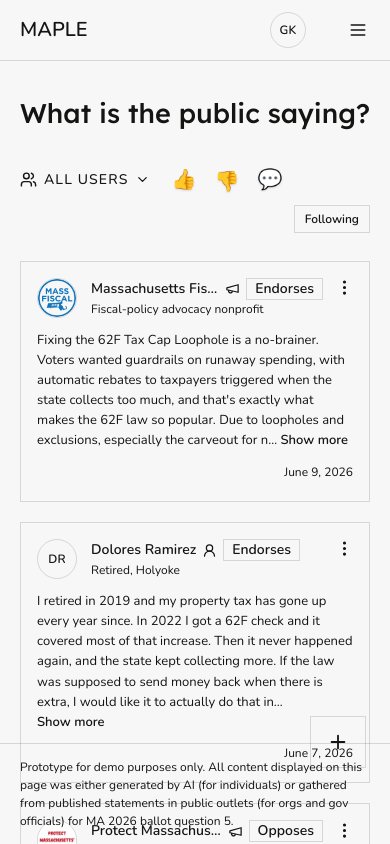
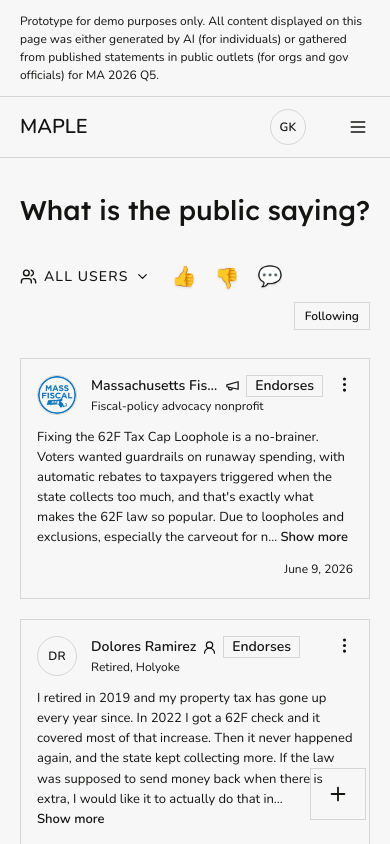
Before and after one commit to k-g-k/maple-testimony-redesign, a React (Vite) app: page / in a window 390 px wide. Shown: the top 844 px of the page. Built offline with nearby package versions, Linux system fonts and the light colour scheme.

Commit message:
fix responsive things

```diff
--- a/src/App.tsx
+++ b/src/App.tsx
@@ -17,6 +17,15 @@
  * set them too; here nothing else does, and the wiring is kept so the two stay
  * comparable.
  */
+const DISCLAIMER = (
+  <p className="font-body text-xs sm:text-sm text-caution-ink leading-[1.5]">
+    Prototype for demo purposes only. All content displayed on this page was
+    either generated by AI (for individuals) or gathered from published
+    statements in public outlets (for orgs and gov officials) for MA 2026
+    Q5.
+  </p>
+);
+
 export default function App({
   positionRow = "inline",
 }: {
@@ -32,6 +41,9 @@
   return (
     <SourcesProvider value={SOURCES}>
       <div className="bg-ground min-h-screen font-body text-ink overflow-x-clip">
+        <div className="sm:hidden bg-caution-soft border-b border-caution-ink/28 px-[20px] py-[12px]">
+          {DISCLAIMER}
+        </div>
         <SiteNav />
         {/* Below lg the nav is pinned, so the feed's sticky filter bar sticks
             under it: the nav's height plus its 1px bottom rule. From lg up
@@ -68,7 +80,7 @@
         <button
           onClick={() => setComposeSignal((n) => n + 1)}
           aria-label="Add your perspective"
-          className="group fixed bottom-[76px] right-[24px] z-50 inline-flex items-center h-[52px] pl-[16px] pr-[16px] rounded-pill border border-brand bg-brand text-ink-inverse shadow-panel hover:bg-brand-hover hover:border-brand-hover cursor-pointer transition-colors"
+          className="group fixed bottom-[24px] sm:bottom-[76px] right-[24px] z-50 inline-flex items-center h-[52px] pl-[16px] pr-[16px] rounded-pill border border-brand bg-brand text-ink-inverse shadow-panel hover:bg-brand-hover hover:border-brand-hover cursor-pointer transition-colors"
         >
           <Plus className="w-[22px] h-[22px] shrink-0" />
           <span className="grid grid-cols-[0fr] group-hover:grid-cols-[1fr] group-focus-visible:grid-cols-[1fr] transition-[grid-template-columns] duration-300 ease-out motion-reduce:transition-none">
@@ -80,10 +92,11 @@
           </span>
         </button>
 
-        {/* Pinned to the bottom: the note has to be visible without being the
-            first thing on the page, and a footer that scrolls away is a note
-            most readers never reach. */}
-        <footer className="fixed bottom-0 left-0 right-0 z-40 bg-caution-soft border-t border-caution-ink/28">
+        {/* From sm up, pinned to the bottom: the note has to be visible without
+            being the first thing on the page, and a footer that scrolls away is
+            a note most readers never reach. On phones it sits at the top
+            instead, where it scrolls away rather than covering the feed. */}
+        <footer className="hidden sm:block fixed bottom-0 left-0 right-0 z-40 bg-caution-soft border-t border-caution-ink/28">
           {/* Parked: the band above the bar, 8px of solid ground and 48px of
               fade, so content dissolved rather than cutting at the border.
           <div
@@ -91,14 +104,7 @@
             className="pointer-events-none absolute bottom-[calc(100%+1px)] left-0 right-0 h-[56px] bg-gradient-to-t from-ground from-14% via-ground/80 via-57% to-transparent"
           />
           */}
-          <div className="px-[20px] sm:px-[32px] py-[14px]">
-            <p className="font-body text-xs sm:text-sm text-caution-ink leading-[1.5]">
-              Prototype for demo purposes only. All content displayed on this
-              page was either generated by AI (for individuals) or gathered from
-              published statements in public outlets (for orgs and gov
-              officials) for MA 2026 ballot question 5.
-            </p>
-          </div>
+          <div className="px-[20px] sm:px-[32px] py-[14px]">{DISCLAIMER}</div>
         </footer>
       </div>
     </SourcesProvider>
--- a/src/feed/TestimonyFeed.tsx
+++ b/src/feed/TestimonyFeed.tsx
@@ -606,7 +606,7 @@
             );
           })()}
           <p className="font-body font-normal text-xl text-ink">
-            Ballot Question {QUESTION.number} - {QUESTION.title}
+            Q{QUESTION.number} - {QUESTION.title}
           </p>
         </div>
       }
@@ -676,6 +676,8 @@
       minHeight="520px"
       mainMinWidth="520px"
       asideFirst
+      ruledBars
+      tone="surface"
       footer={
         <div className="flex items-center justify-end gap-[12px]">
           <button
@@ -691,12 +693,11 @@
       }
       title={
         <p className="font-body font-normal text-xl text-ink">
-          Add your perspective on Ballot Question {QUESTION.number}
+          Add your perspective on Q{QUESTION.number}
         </p>
       }
       aside={
-        <div className="flex flex-col gap-[16px]">
-          <div className="bg-surface rounded-control p-[20px]">
+        <div className="bg-ground border border-line-ghost rounded-control p-[20px]">
           <p className="font-body font-semibold text-2xs text-ink-muted mb-[8px]">
             Before you post
           </p>
@@ -710,24 +711,27 @@
               You can revise it later; earlier versions stay on the record.
             </li>
           </ul>
-          </div>
-          {/* Both sit on the panel's grey rather than in cards: they point off
-              this form rather than being part of it. */}
+          <div className="mt-[16px] flex flex-col gap-[8px] font-body text-xs text-ink-muted leading-[1.5]">
+            <p>
               <a
                 href="https://www.mapletestimony.org/learn/writing-effective-testimony"
                 target="_blank"
                 rel="noopener noreferrer"
-            className="font-body text-xs text-ink-muted hover:text-brand px-[16px]"
-          >
-            Testimony writing tips
+                className="font-semibold text-2xs text-ink-muted hover:text-brand underline underline-offset-2"
+              >
+                Testimony Writing Tips
               </a>
-          <button className="text-left font-body text-xs text-ink-muted hover:text-brand cursor-pointer px-[16px]">
-            View our code of conduct
-          </button>
-        </div>
-      }
-    >
-      <div className="bg-surface rounded-control p-[20px]">
+            </p>
+            <p>
+              <button className="font-body text-2xs font-semibold leading-[1.5] text-ink-muted hover:text-brand underline underline-offset-2 cursor-pointer">
+                Code of Conduct
+              </button>
+            </p>
+          </div>
+        </div>
+      }
+    >
+      <div className="bg-ground rounded-control p-[20px]">
         <p className="font-body font-semibold text-2xs text-ink-muted mb-[8px]">
           Your position
         </p>
@@ -759,7 +763,7 @@
         <textarea
           rows={10}
           placeholder="What do you want lawmakers and other voters to know about this question?"
-          className="w-full resize-none border border-line-strong rounded-control p-[12px] font-body text-base text-ink leading-[1.55] placeholder:text-ink-muted focus:outline-none focus:border-brand"
+          className="w-full resize-none bg-surface border border-line-strong rounded-control p-[12px] font-body text-base text-ink leading-[1.55] placeholder:text-ink-muted focus:outline-none focus:border-brand"
         />
       </div>
     </Modal>
@@ -1279,7 +1283,11 @@
             {/* One row above the cards: the two pickers on the left, Following
                 pinned right. Following is an overlay on whatever they set
                 rather than a third way to narrow, so it sits apart. */}
-            <div className="flex flex-wrap items-center gap-x-[12px] gap-y-[8px] mb-[12px]">
+            <div
+              className={`flex flex-wrap items-center gap-x-[12px] gap-y-[8px] ${
+                positionRow === "inline" ? "mb-[12px]" : "mb-[20px]"
+              }`}
+            >
               <AccountTypePicker
                 value={typeFilter}
                 onChange={setTypeFilter}
--- a/src/styles/theme.css
+++ b/src/styles/theme.css
@@ -71,7 +71,7 @@
   /* ---------- Surfaces ---------- */
   --color-ground: #f7f7f7;
   --color-surface: #ffffff;
-  --color-sunken: #f0efec;
+  --color-sunken: #efefef;
   --color-inverse: #141413;
 
   /* ---------- Ink ---------- */
--- a/src/ui/Modal.tsx
+++ b/src/ui/Modal.tsx
@@ -1,10 +1,12 @@
 import { useEffect, useRef, useState } from "react";
 import type { ReactNode } from "react";
+import { createPortal } from "react-dom";
 import { X } from "lucide-react";
 
 // The overlay panel every modal on the page is built from. Grey ground with
-// white cards on it, the same relationship the page itself uses, so a modal
-// reads as a small page rather than a floating card.
+// white cards on it by default, the same relationship the page itself uses,
+// so a modal reads as a small page rather than a floating card. `tone`
+// "surface" swaps that: a white panel, for grey cards set on it.
 //
 // Slots, all optional except `children`:
 //
@@ -24,8 +26,8 @@
 // `asidePinned` (default) makes the aside sticky under the header, so actions
 // stay put while a long body scrolls beside them.
 //
-// Below sm the panel becomes a full-screen sheet and the columns stack, body
-// first and aside after it, whatever `asideFirst` says. `mainMinWidth` only
+// Below sm the panel becomes a full-screen sheet and the columns stack: body
+// then aside, or aside then body with `asideFirst`. `mainMinWidth` only
 // applies from sm up, since a phone has no room to honour it.
 const PAD = 20;
 
@@ -40,6 +42,8 @@
   maxWidth = "760px",
   minHeight,
   mainMinWidth,
+  ruledBars = false,
+  tone = "ground",
   children,
 }: {
   onClose: () => void;
@@ -48,8 +52,9 @@
   aside?: ReactNode;
   asidePinned?: boolean;
   /**
-   * Put the aside on the left. It stays second in the DOM either way, so the
-   * body is still what a screen reader and the tab order reach first.
+   * Put the aside on the left, or above the body where the columns stack. It
+   * stays second in the DOM either way, so the body is still what a screen
+   * reader and the tab order reach first.
    */
   asideFirst?: boolean;
   footer?: ReactNode;
@@ -59,8 +64,14 @@
   /** Floor for the body column. Widen `maxWidth` to match, or the aside gets
    *  squeezed to make room for it. */
   mainMinWidth?: string;
+  /** Header and footer ruled off from the body with a hairline, with their
+      content centred in them and space above the body. */
+  ruledBars?: boolean;
+  /** The panel colour, which the sticky header and footer share. */
+  tone?: "ground" | "surface";
   children: ReactNode;
 }) {
+  const bg = tone === "surface" ? "bg-surface" : "bg-ground";
   useEffect(() => {
     const onKey = (e: KeyboardEvent) => {
       if (e.key === "Escape") onClose();
@@ -87,22 +98,30 @@
     return () => observer.disconnect();
   }, []);
 
-  return (
+  // Rendered into <body> so no ancestor's stacking context can hold it
+  // beneath the page: it sits above the nav, the sticky filter bar and the
+  // floating add button.
+  return createPortal(
     <div
       role="dialog"
       aria-modal="true"
       onClick={onClose}
-      className="fixed inset-0 z-50 flex items-center justify-center bg-black/40 sm:p-[32px]"
+      className="fixed inset-0 z-[60] flex items-center justify-center bg-black/40 sm:p-[32px]"
     >
       <div
         onClick={(e) => e.stopPropagation()}
         style={{ maxWidth, minHeight }}
-        className="relative flex w-full h-full sm:h-auto max-h-full flex-col overflow-y-auto bg-ground sm:rounded-panel shadow-[0_20px_60px_rgba(0,0,0,0.28)]"
+        className={`relative flex w-full h-full sm:h-auto max-h-full flex-col overflow-y-auto ${bg} sm:rounded-panel shadow-[0_20px_60px_rgba(0,0,0,0.28)]`}
       >
         <div
           ref={headerRef}
-          style={{ padding: `${PAD}px ${PAD}px 12px` }}
-          className="sticky top-0 z-20 flex items-center gap-[12px] bg-ground sm:rounded-t-panel"
+          // Ruled off, the header and footer are their own strips, so their
+          // content sits centred in them; otherwise the inner edge is tighter,
+          // closing up to the body.
+          style={{ padding: `${PAD}px ${PAD}px ${ruledBars ? PAD : 12}px` }}
+          className={`sticky top-0 z-20 flex items-center gap-[12px] ${
+            ruledBars ? "border-b border-line-ghost" : ""
+          } ${bg} sm:rounded-t-panel`}
         >
           <div className="flex-1 min-w-0">{title}</div>
           <div className="shrink-0 flex items-center gap-[18px]">
@@ -118,9 +137,15 @@
         </div>
 
         <div
-          style={{ padding: `0 ${PAD}px ${footer ? 0 : PAD}px` }}
-          className={`flex flex-1 flex-col sm:flex-row items-stretch gap-[16px] ${
-            asideFirst ? "sm:flex-row-reverse" : ""
+          // Ruled off, the body needs its own space below the header rather
+          // than starting flush against its rule.
+          style={{
+            padding: `${ruledBars ? PAD : 0}px ${PAD}px ${footer ? 0 : PAD}px`,
+          }}
+          className={`flex flex-1 items-stretch gap-[16px] ${
+            asideFirst
+              ? "flex-col-reverse sm:flex-row-reverse"
+              : "flex-col sm:flex-row"
           }`}
         >
           <div
@@ -149,13 +174,16 @@
 
         {footer && (
           <div
-            style={{ padding: `12px ${PAD}px ${PAD}px` }}
-            className="sticky bottom-0 z-20 mt-auto bg-ground sm:rounded-b-panel"
+            style={{ padding: `${ruledBars ? PAD : 12}px ${PAD}px ${PAD}px` }}
+            className={`sticky bottom-0 z-20 mt-auto ${
+              ruledBars ? "border-t border-line-ghost" : ""
+            } ${bg} sm:rounded-b-panel`}
           >
             {footer}
           </div>
         )}
       </div>
-    </div>
+    </div>,
+    document.body,
   );
 }
```
Lines whose indentation alone changed are shown as unchanged.
